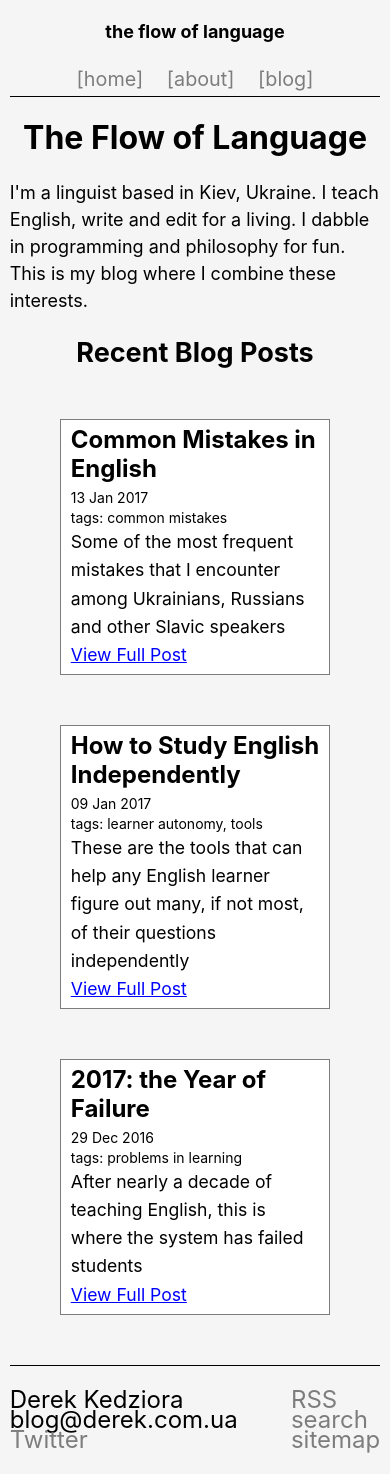
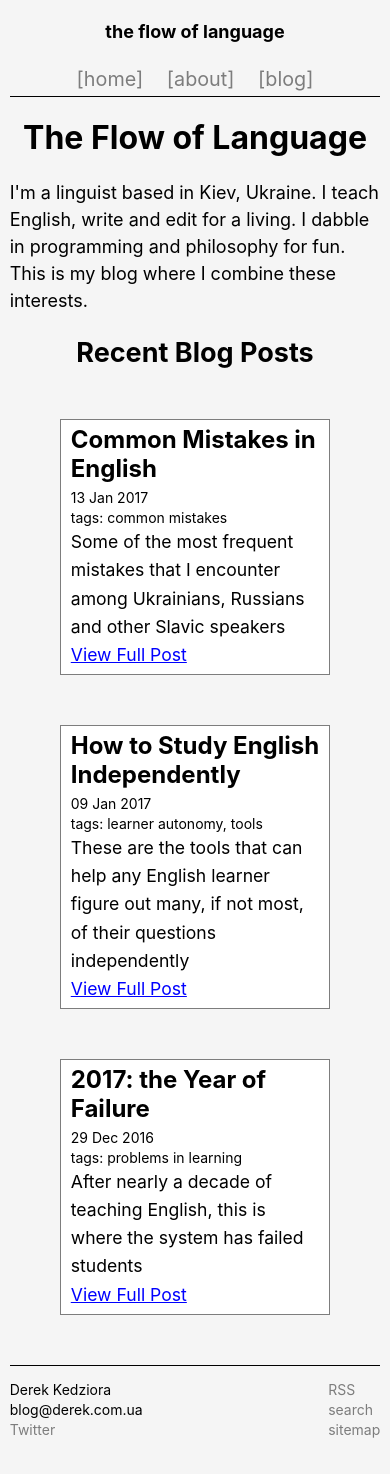
Before and after one commit to ZeroDeth/derekkedziora.github.io, a Jekyll site: the page built from index.html, in a window 390 px wide. Built offline with Jekyll 4.4.1, drawn with Linux system fonts in a browser that asks for light colours; comment, search, counter and statistics services are not loaded; grey boxes are pictures that could not be loaded.

Commit message:
mobile footer adjususted

```diff
--- a/css/main.css
+++ b/css/main.css
@@ -234,7 +234,4 @@ blockquote {
       border-bottom-width: 1px;
     }
 
-    footer ul {
-      font-size: 150%
-    }
   }
```
